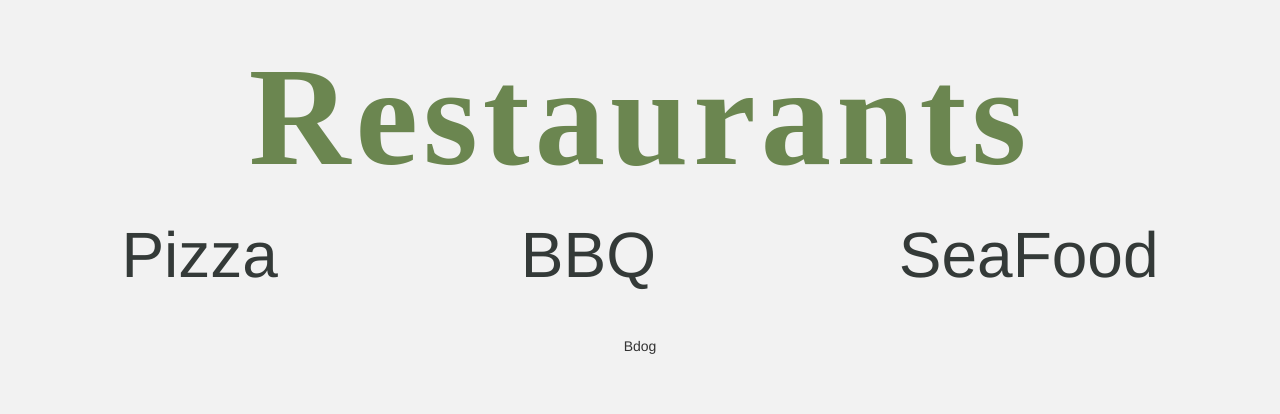
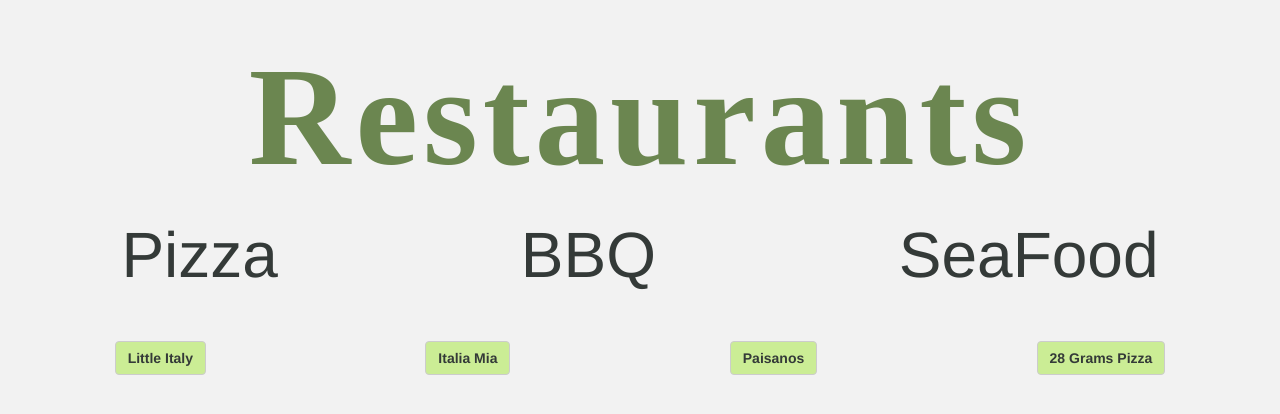
Before and after one commit to bdog72/food-dot-com, a React app: page / in a window 1280 px wide. Shown: the top 414 px of the page. Built offline with nearby package versions, Linux system fonts and the light colour scheme; a web font is replaced by a local one.

Commit message:
added some new css

```diff
--- a/src/components/Pizza.js
+++ b/src/components/Pizza.js
@@ -1,9 +1,22 @@
 import React, { Component } from 'react'
-
+import { Button } from 'react-bootstrap'
 export default class Pizza extends Component {
   render () {
     return <div>
-      Bdog
+      <div className='flex'>
+        <a href='https://tobysoriginallittleitalypizza.com'>
+          <Button className='pizza'>Little Italy</Button>
+        </a>
+        <a href='http://laitaliamia.com'>
+          <Button className='pizza'>Italia Mia</Button>
+        </a>
+        <a href='http://paisanospnp.com'>
+          <Button className='pizza'>Paisanos</Button>
+        </a>
+        <a href='http://www.28gramspizza.com'>
+          <Button className='pizza'>28 Grams Pizza</Button>
+        </a>
+      </div>
     </div>
   }
 }
--- a/src/styles/app.scss
+++ b/src/styles/app.scss
@@ -12,6 +12,20 @@ body {
   margin-top: 40px;
 }
 
+.pizza {
+  background: #cbed95;
+  color: #343a38;
+  font-weight: bold;
+  margin: 5px;
+}
+
+.flex {
+  display: flex;
+  justify-content: space-around;
+  flex-wrap: wrap;
+  margin: 5px;
+}
+
 // #f2f2f2
 // #cbed95
 // #6b8650
```
